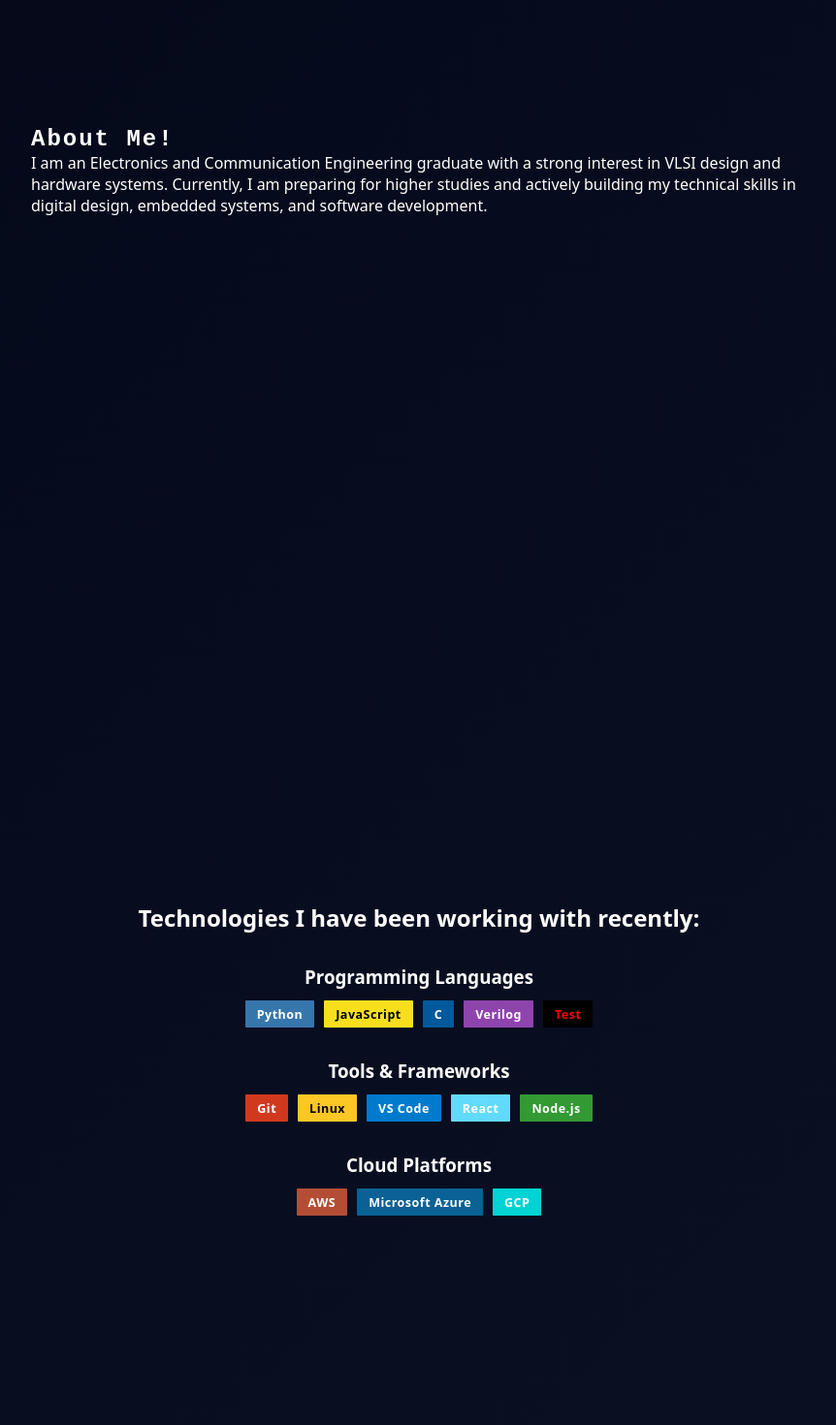
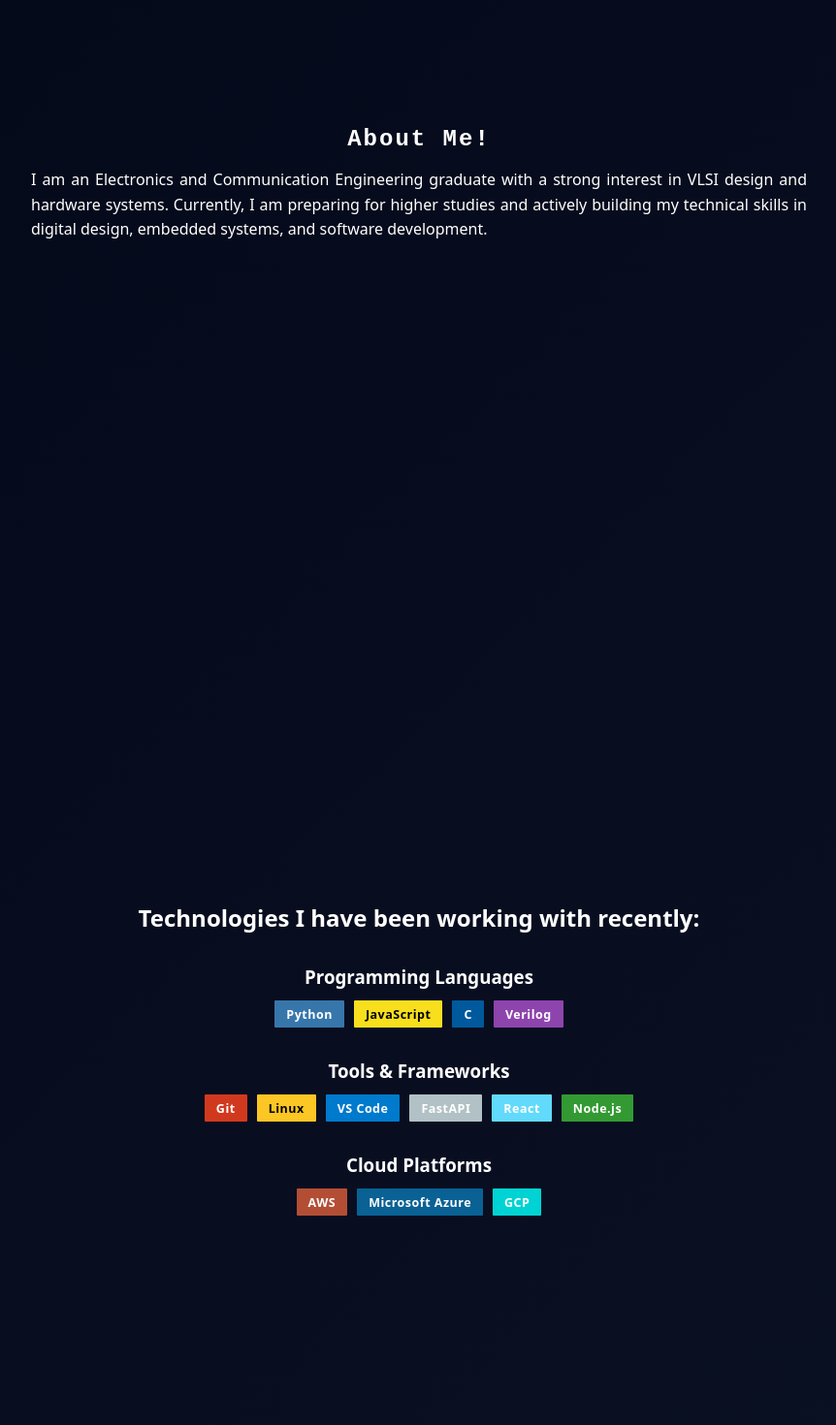
Before and after one commit to R1999T/my-portfolio-final, a React (Vite) app in the folder my-portfolio/: page / in a window 1280 px wide. Shown: the part 860-2330 px from the top of the page at 97% size, without its empty margins (208-1070 px from the left). Built offline with nearby package versions, Linux system fonts and the light colour scheme; a web font is replaced by a local one.

Commit message:
minorFix-css

```diff
--- a/my-portfolio/src/sections/About.jsx
+++ b/my-portfolio/src/sections/About.jsx
@@ -1,20 +1,33 @@
 import Section from "../components/Section";
 import styled from "styled-components";
+
 
 const Content = styled.div`
 
   max-width: 800px;
-  alignItems: "flex-start",
-  justify-content: "center",
+  align-items: flex-start;
+  justify-content: center;
+
+    h1 {
+    text-align: center;
+    margin-bottom: 16px;
+    width: 100%;
+  }
 
   h2 {
     margin-bottom: 16px;
   }
 
   h3 {
-  margin-top: 24px;
-  margin-bottom: 12px;
-}
+    margin-top: 24px;
+    margin-bottom: 12px;
+  }
+
+  p {
+    text-align: justify;
+    line-height: 1.6;
+  }
+
 `;
 
 function About() {
--- a/my-portfolio/src/sections/Contact.jsx
+++ b/my-portfolio/src/sections/Contact.jsx
@@ -27,7 +27,7 @@ function Contact() {
         </div>
 
         <div className="contact-icons">
-          <FaGithub />
+          {/* <FaGithub /> */}
           <a
             href="https://www.linkedin.com/in/raghav-tiwari/"
             target="_blank"
--- a/my-portfolio/src/sections/Skills.jsx
+++ b/my-portfolio/src/sections/Skills.jsx
@@ -67,13 +67,6 @@ function Skills() {
             <SkillTag name="C" color="#00599C" />
             <SkillTag name="Verilog" color="#8E44AD" />
 
-            {/* test tag */}
-            <SkillTag
-              name="Test"
-              color="black"
-              textColor="red"
-            />
-
           </TagContainer>
 
         </Category>
@@ -87,6 +80,7 @@ function Skills() {
             <SkillTag name="Git" color="#d1391e" />
             <SkillTag name="Linux" color="#FCC624" textColor="black" />
             <SkillTag name="VS Code" color="#007ACC" />
+            <SkillTag name="FastAPI" color="#b1c1c5" />
             <SkillTag name="React" color="#61DAFB" />
             <SkillTag name="Node.js" color="#339933" />
 
```
